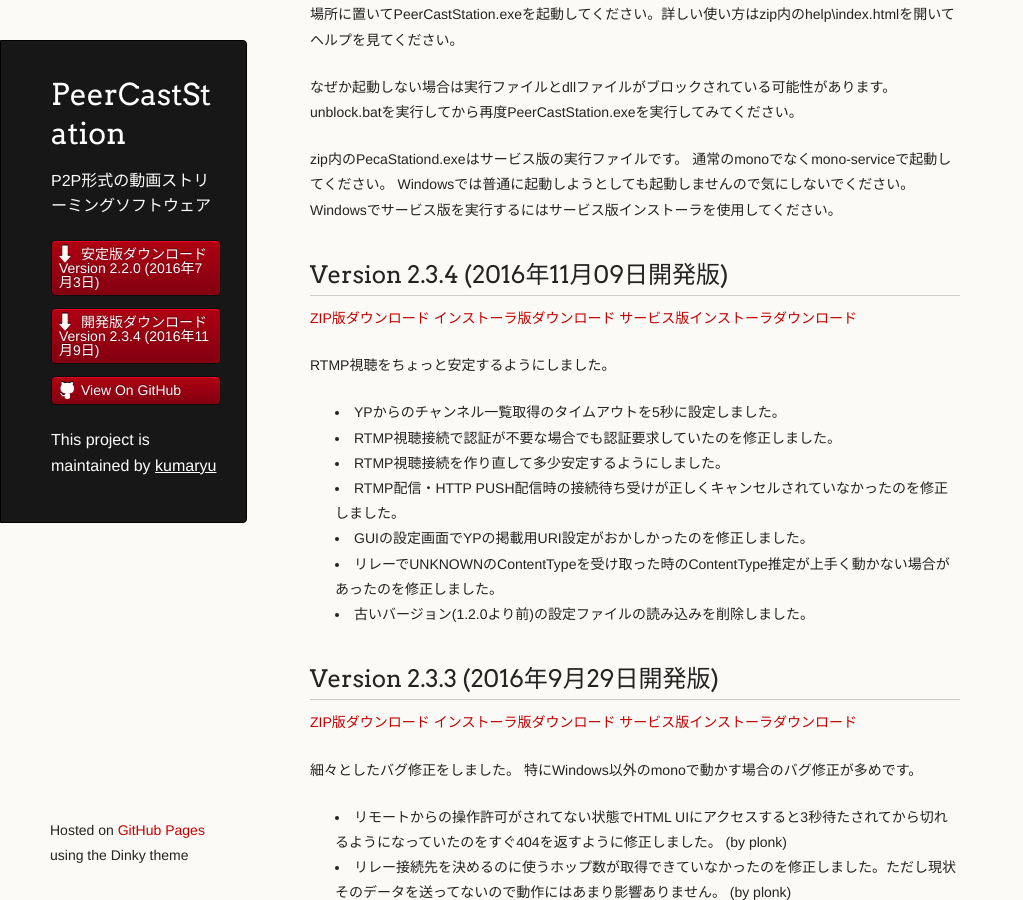
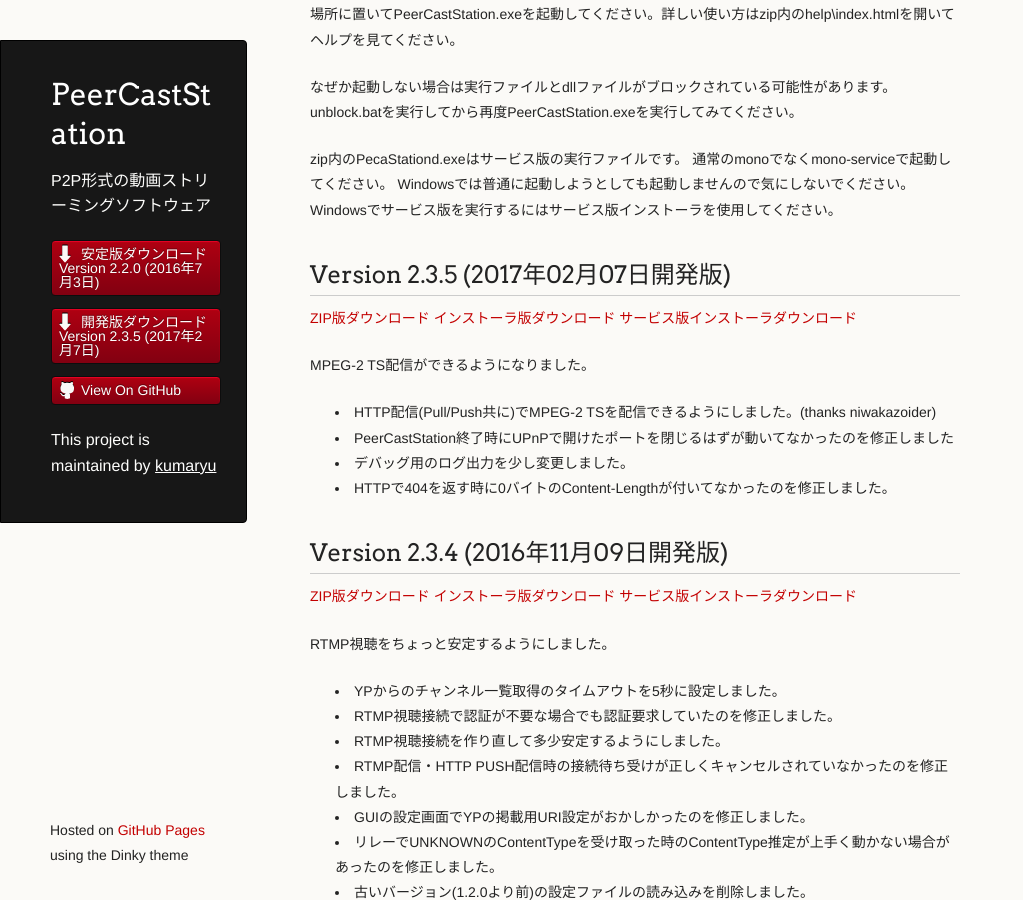
Before and after one commit to kumaryu/peercaststation, a Jekyll site: the page built from download-dev.mkd, in a window 1280 px wide and 900 px high, scrolled down 410 px. Shown: the whole window, without its empty margins (0-1023 px from the left). Built offline with Jekyll 4.4.1, drawn with Linux system fonts in a browser that asks for light colours.

Commit message:
bumped version up to 2.3.5

```diff
--- a/_data/releasenotes.yml
+++ b/_data/releasenotes.yml
@@ -1,4 +1,27 @@
 ---
+- name: Version 2.3.5 (2017年02月07日開発版)
+  version: 2.3.5.0
+  channel: dev
+  notes: |
+    MPEG-2 TS配信ができるようになりました。
+
+    * HTTP配信(Pull/Push共に)でMPEG-2 TSを配信できるようにしました。(thanks niwakazoider)
+    * PeerCastStation終了時にUPnPで開けたポートを閉じるはずが動いてなかったのを修正しました
+    * デバッグ用のログ出力を少し変更しました。
+    * HTTPで404を返す時に0バイトのContent-Lengthが付いてなかったのを修正しました。
+  date: 2017-02-07T22:30:00+09:00
+  url: http://www.pecastation.org/files/PeerCastStation-2.3.5.zip
+  enclosures:
+  - type: archive
+    url: http://www.pecastation.org/files/PeerCastStation-2.3.5.zip
+    length: 1649073
+  - type: installer
+    url: http://www.pecastation.org/files/PeerCastStation-2.3.5.exe
+    length: 2286652
+  - type: serviceinstaller
+    url: http://www.pecastation.org/files/PecaStationd-2.3.5.msi
+    length: 2044520
+
 - name: Version 2.3.4 (2016年11月09日開発版)
   version: 2.3.4.0
   channel: dev
--- a/_layouts/default.html
+++ b/_layouts/default.html
@@ -24,7 +24,7 @@
           <a class="buttons" href="download-stable.html">安定版ダウンロード<br>Version 2.2.0 (2016年7月3日)</a>
           </li>
           <li class="download" style="width:auto; height:auto">
-          <a class="buttons" href="download-dev.html">開発版ダウンロード<br>Version 2.3.4 (2016年11月9日)</a>
+          <a class="buttons" href="download-dev.html">開発版ダウンロード<br>Version 2.3.5 (2017年2月7日)</a>
           </li>
           <li style="width:auto"><a class="buttons github" href="https://github.com/kumaryu/peercaststation">View On GitHub</a></li>
         </ul>
```
